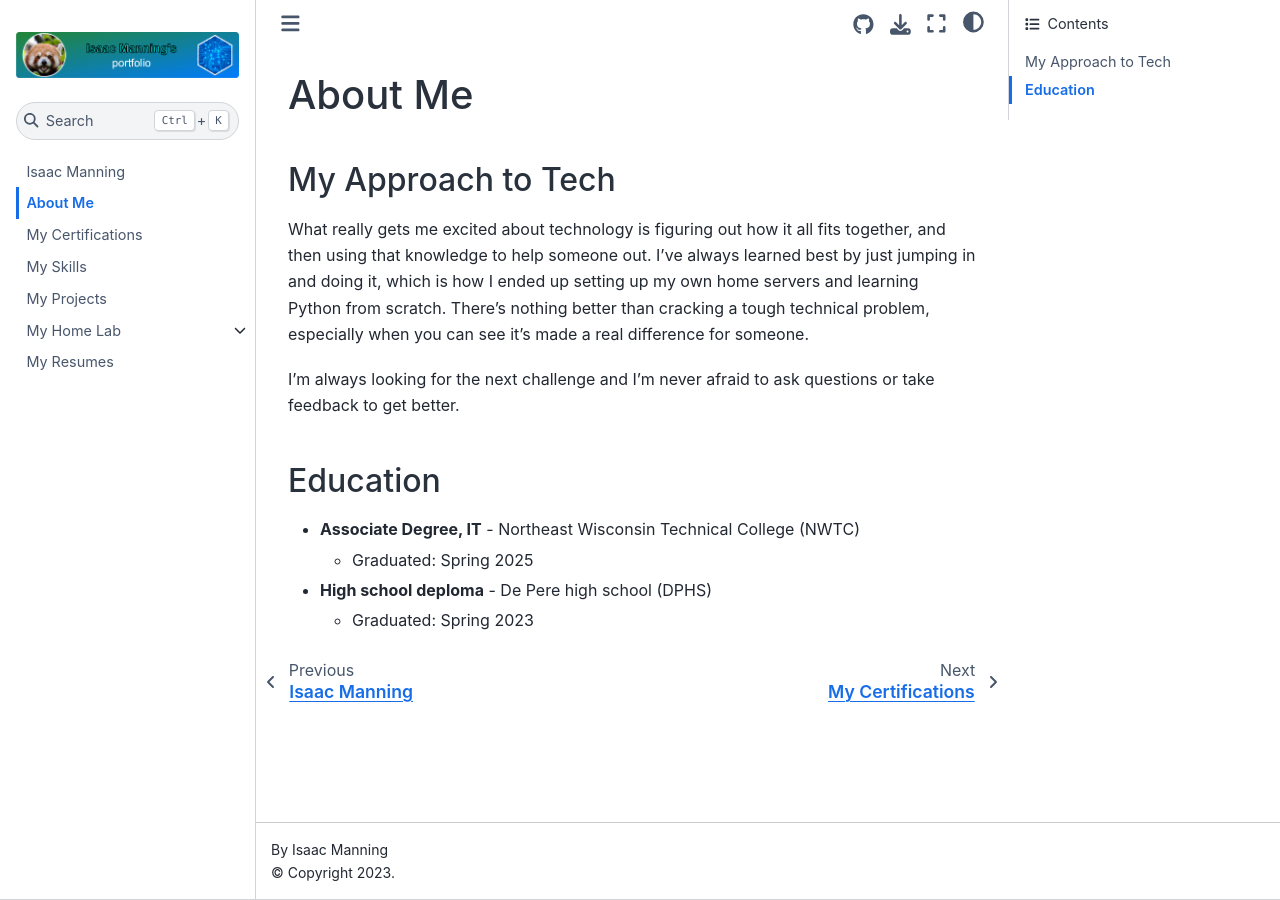
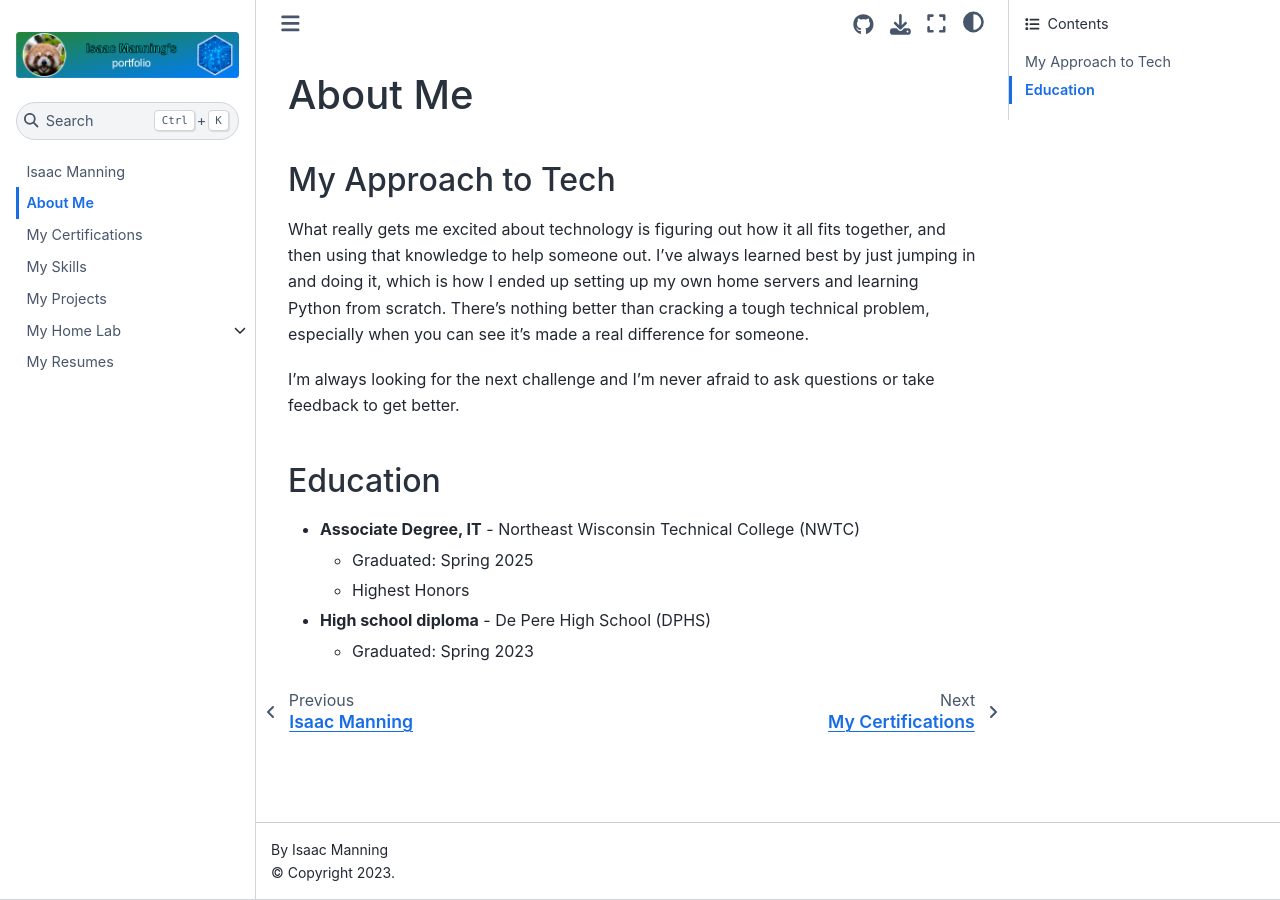
Before and after one commit to Isma27322/portfolio, a Jupyter Book: the page built from about.md, in a window 1280 px wide. Built offline with Jupyter Book 1.0.4 settings and Sphinx 7.4.7 and the Sphinx Book theme 1.1.4, drawn with Linux system fonts in a browser that asks for light colours; pages that are not in the unit, such as notebooks, are missing from menus.

Commit message:
Update about.md
Formatting on the about page

```diff
--- a/about.md
+++ b/about.md
@@ -8,6 +8,7 @@ I'm always looking for the next challenge and I'm never afraid to ask questions
 ### Education
 * **Associate Degree, IT** - Northeast Wisconsin Technical College (NWTC)
     * Graduated: Spring 2025
+    * Highest Honors
 
-* **High school deploma** - De Pere high school (DPHS)
+* **High school diploma** - De Pere High School (DPHS)
     * Graduated: Spring 2023
```
